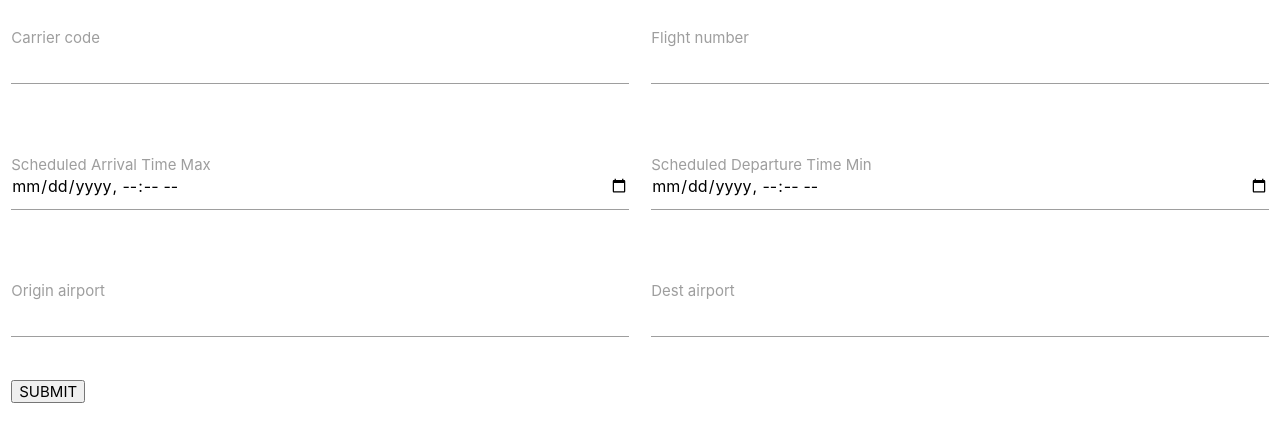
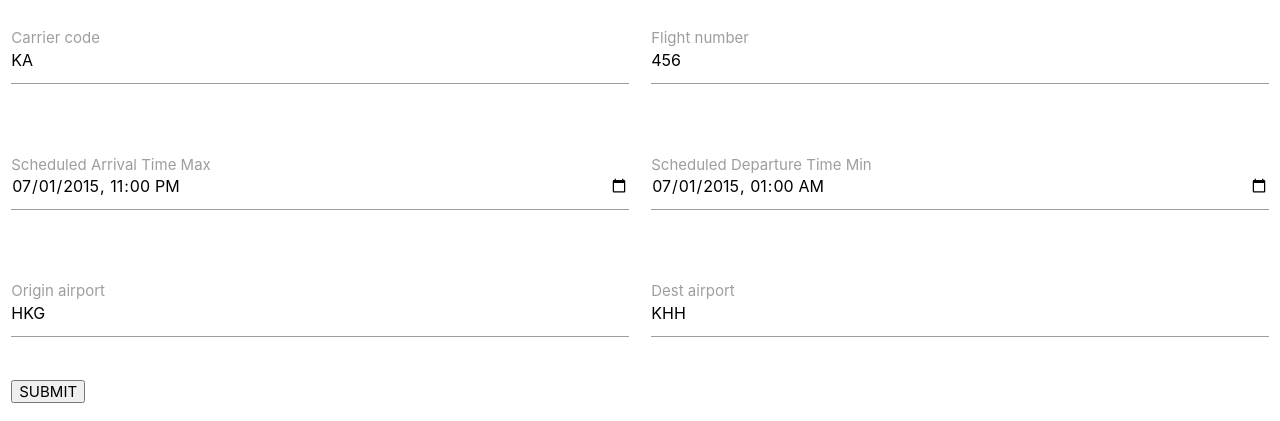
Before and after one commit to Jharilela/cx-smartSeats, a website: page fdetails.html in a window 1280 px wide. Shown: the top 421 px of the page. Drawn offline with nearby package versions, Linux system fonts and the light colour scheme.

Commit message:
default details

```diff
--- a/fdetails.html
+++ b/fdetails.html
@@ -32,31 +32,31 @@
 	<div class="row">
 	<div class="input-field col m6">
 	<label>Carrier code</label><br>
-	<input type= "text" id="carrierCode">
+	<input value="KA" type= "text" id="carrierCode">
 	</div>
 	<div class="input-field col m6">
 	<label>Flight number</label><br>
-	<input type= "number" id="flightNumber">
+	<input type= "number" value= "456" id="flightNumber">
 	</div>
 	</div>
 	<div class="row">
 	<div class="input-field col m6">
 	<label>Scheduled Arrival Time Max</label><br>
-	<input type= "datetime-local" id="scheduledArrivalTimeMax">
+	<input type= "datetime-local" value="2015-07-01T23:00" id="scheduledArrivalTimeMax">
 	</div>
 	<div class="input-field col m6">
 	<label>Scheduled Departure Time Min</label><br>
-	<input type="datetime-local" id="scheduledDepartureTimeMin">
+	<input type="datetime-local" value="2015-07-01T01:00" id="scheduledDepartureTimeMin">
 	</div>
 	</div>
 	<div class="row">
 	<div class="input-field col m6">
 	<label>Origin airport</label><br>
-	<input type="text" id="legOriginAirport">
+	<input type="text" value="HKG" id="legOriginAirport">
 	</div>
 	<div class="input-field col m6">
 	<label>Dest airport</label><br>
-	<input type="text" id="legDestinationAirport">
+	<input type="text" value="KHH" id="legDestinationAirport">
 	</div>
 	</div>
 	</form>
```
